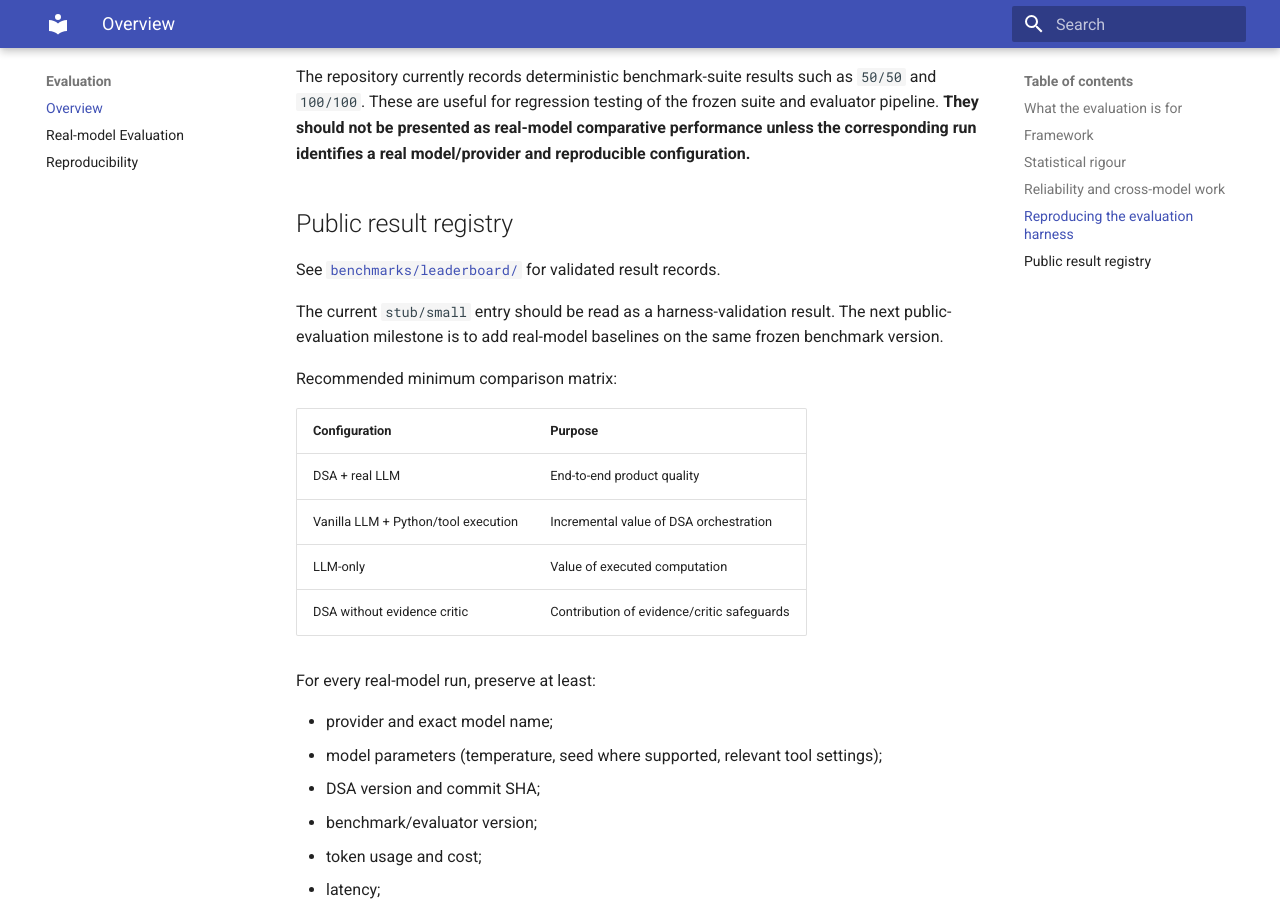
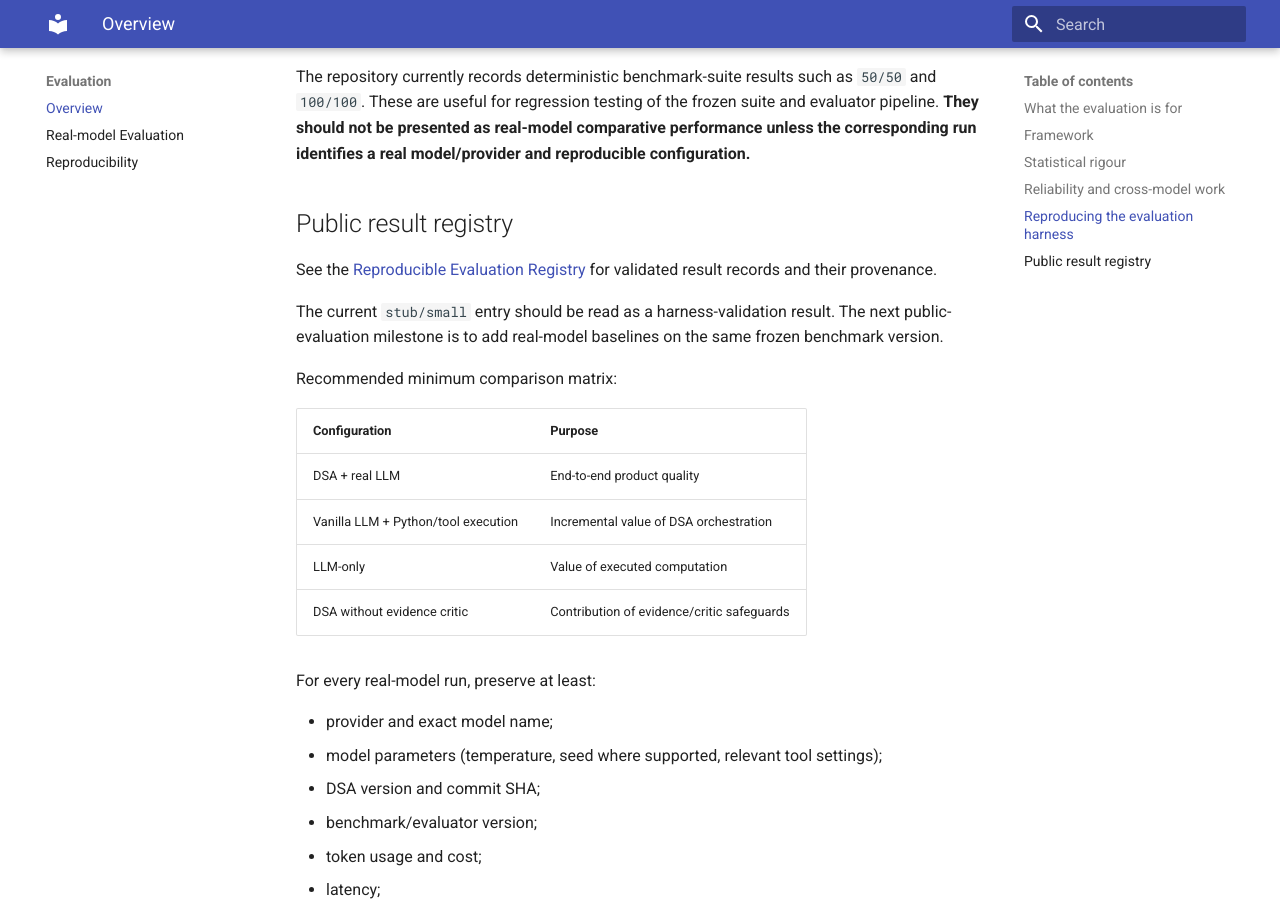
Before and after one commit to Jackxiaozhiren/data-science-agent, an MkDocs documentation site: the page built from docs/evaluation.md, in a window 1280 px wide and 900 px high, scrolled down 1959 px. Built offline with MkDocs 1.6.1 and Material for MkDocs 9.7.7, drawn with Linux system fonts in a browser that asks for light colours.

Commit message:
docs: fix evaluation registry link

```diff
--- a/docs/evaluation.md
+++ b/docs/evaluation.md
@@ -61,7 +61,7 @@
 
 ## Public result registry
 
-See [`benchmarks/leaderboard/`](../benchmarks/leaderboard/) for validated result records.
+See the [Reproducible Evaluation Registry](https://github.com/Jackxiaozhiren/data-science-agent/tree/main/benchmarks/leaderboard) for validated result records and their provenance.
 
 The current `stub/small` entry should be read as a harness-validation result. The next public-evaluation milestone is to add real-model baselines on the same frozen benchmark version.
 
```
